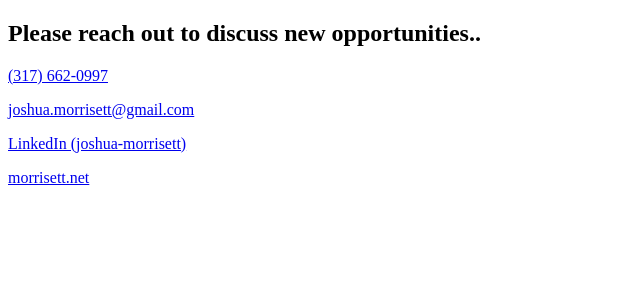
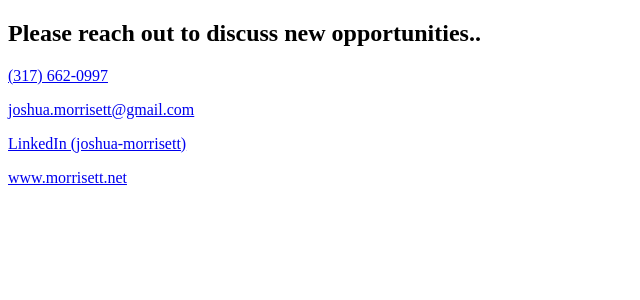
Before and after one commit to Jdmorrisett/flask-me, a Flask app: template templates/contact.html in a window 1280 px wide. Shown: the top 300 px of the page, without its empty margins (0-640 px from the left). Run offline with Flask 2, Linux system fonts and the light colour scheme; the template is opened without the code that fills it, so the values that code supplies are empty.

Commit message:
🐛 FIX: weblinks

```diff
--- a/templates/base.html
+++ b/templates/base.html
@@ -1,5 +1,6 @@
 <!DOCTYPE html>
 <html lang="en">
+
 <head>
     {% block head %}
     <meta charset="UTF-8">
@@ -9,17 +10,19 @@
     <title>{% block title %}{% endblock %}Joshua Morrisett</title>
     {% endblock %}
 </head>
+
 <body>
     <div id="content">{% block content %}{% endblock %}</div>
     <div id="footer">
         {% block footer %}
         <section>
             <div class="hidden">
-                &copy; Copyright 2022 by <a href="http://morrisett.net/">Joshua Morrisett</a>.
+                &copy; Copyright 2022 by <a href="https://www.morrisett.net/">Joshua Morrisett</a>.
                 <address><a href = "mailto: joshua.morrisett@gmail.com">Send Email</a></address>
             </div>
         </section>
         {% endblock %}
     </div>
 </body>
+
 </html>
--- a/templates/contact.html
+++ b/templates/contact.html
@@ -3,10 +3,8 @@
 <div class="logos hidden">
     <div class="logo hidden">
         <p class="hidden"><i class="fa-solid fa-mobile-screen-button fa-xl"></i><a href="tel:317-662-0997">(317) 662-0997</a></p>
-        <p class="hidden"><i class="fa-solid fa-envelope fa-xl"></i><a
-                href="mailto:joshua.morrisett@gmail.com">joshua.morrisett@gmail.com</a></p>
-        <p class="hidden"><i class="fa-brands fa-linkedin fa-xl"></i><a
-                href="https://www.linkedin.com/in/joshua-morrisett">LinkedIn (joshua-morrisett)</a></p>
-        <p class="hidden"><i class="fa-solid fa-globe fa-xl"></i></i><a href="www.morrisett.net">morrisett.net</a></p>
+        <p class="hidden"><i class="fa-solid fa-envelope fa-xl"></i><a href="mailto:joshua.morrisett@gmail.com">joshua.morrisett@gmail.com</a></p>
+        <p class="hidden"><i class="fa-brands fa-linkedin fa-xl"></i><a href="https://www.linkedin.com/in/joshua-morrisett">LinkedIn (joshua-morrisett)</a></p>
+        <p class="hidden"><i class="fa-solid fa-globe fa-xl"></i></i><a href="https://www.morrisett.net">www.morrisett.net</a></p>
     </div>
 </div>
```
